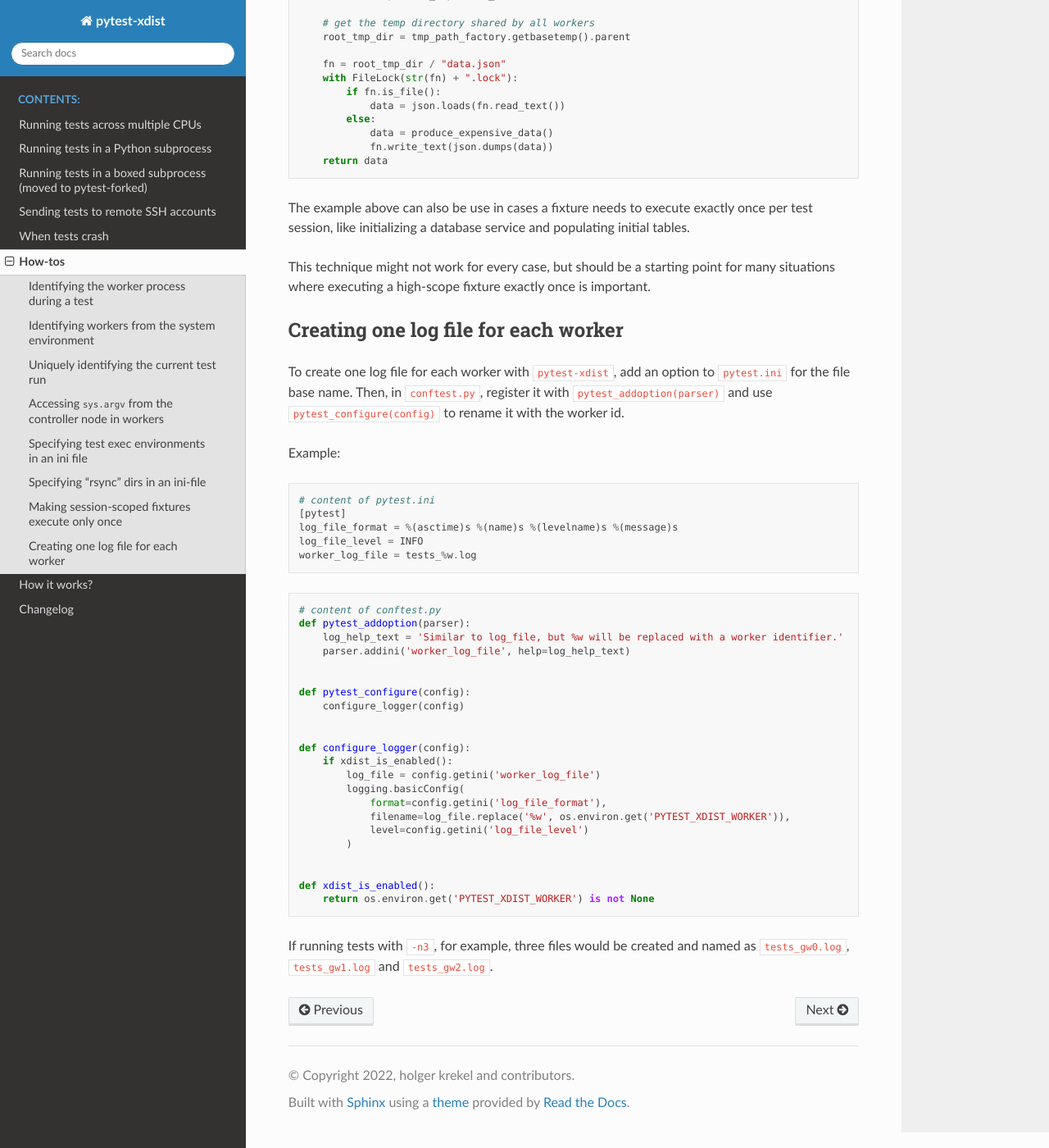
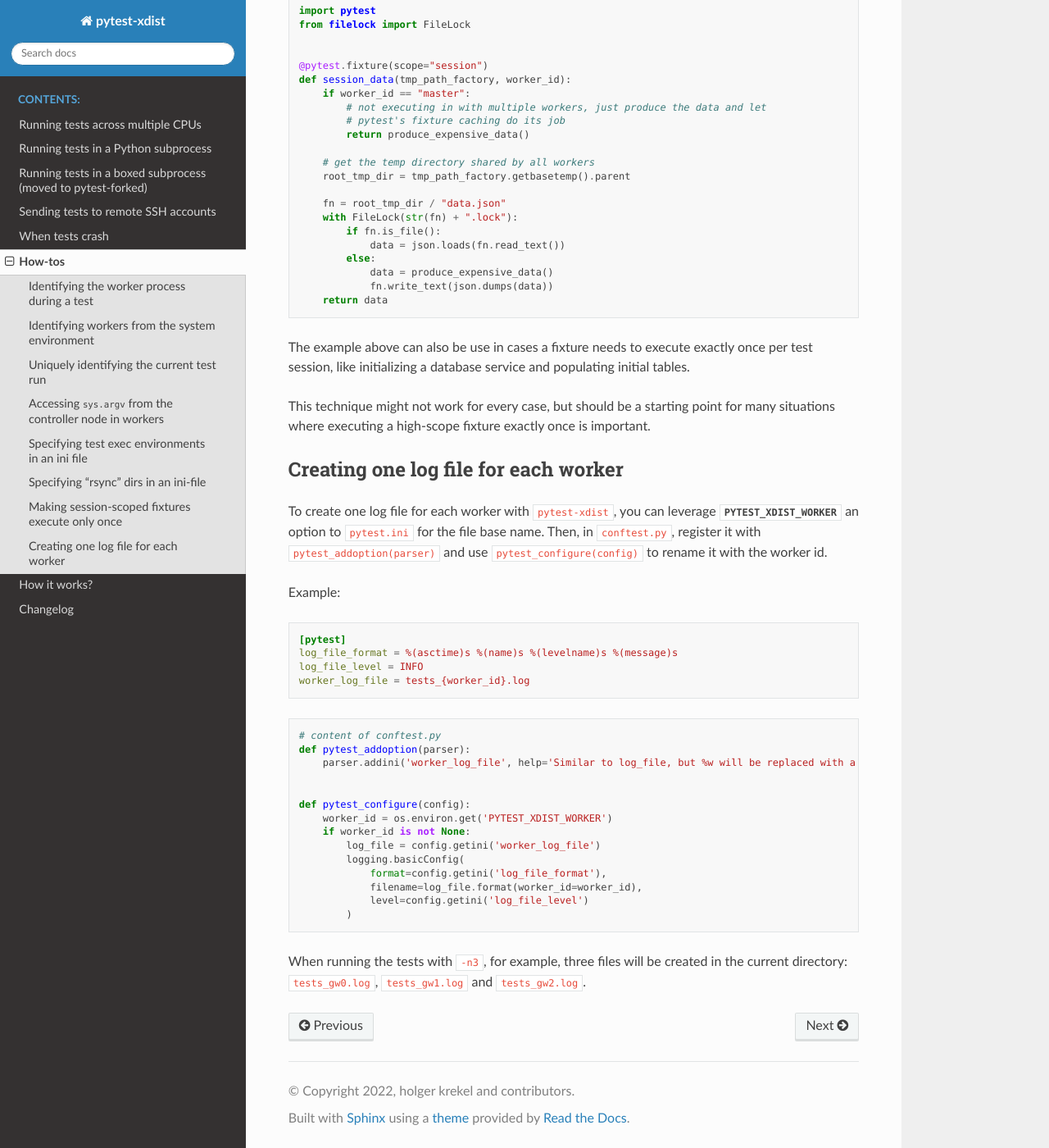
Before and after one commit to pytest-dev/pytest-xdist, a Sphinx documentation site: the page built from docs/how-to.rst, in a window 1280 px wide and 1400 px high, scrolled down 3850 px. Shown: the whole window at 82% size. Built offline with Sphinx 7.4.7 and the Read the Docs theme 2.0.0, drawn with Linux system fonts in a browser that asks for light colours; some of the changed text lies outside the part shown.

Commit message:
Simplify example and use syntax for env vars

```diff
--- a/docs/how-to.rst
+++ b/docs/how-to.rst
@@ -24,9 +24,13 @@
 Worker processes also have the following environment variables
 defined:
 
-* ``PYTEST_XDIST_WORKER``: the name of the worker, e.g., ``"gw2"``.
-* ``PYTEST_XDIST_WORKER_COUNT``: the total number of workers in this session,
-  e.g., ``"4"`` when ``-n 4`` is given in the command-line.
+.. envvar:: PYTEST_XDIST_WORKER
+
+The name of the worker, e.g., ``"gw2"``.
+
+.. envvar:: PYTEST_XDIST_WORKER_COUNT
+
+The total number of workers in this session, e.g., ``"4"`` when ``-n 4`` is given in the command-line.
 
 The information about the worker_id in a test is stored in the ``TestReport`` as
 well, under the ``worker_id`` attribute.
@@ -116,7 +120,9 @@
 
 Additionally, during a test run, the following environment variable is defined:
 
-* ``PYTEST_XDIST_TESTRUNUID``: the unique id of the test run.
+.. envvar:: PYTEST_XDIST_TESTRUNUID
+
+The unique id of the test run.
 
 Accessing ``sys.argv`` from the controller node in workers
 ^^^^^^^^^^^^^^^^^^^^^^^^^^^^^^^^^^^^^^^^^^^^^^^^^^^^^^^^^^
@@ -227,47 +233,38 @@
 Creating one log file for each worker
 ^^^^^^^^^^^^^^^^^^^^^^^^^^^^^^^^^^^^^
 
-To create one log file for each worker with ``pytest-xdist``, add
+To create one log file for each worker with ``pytest-xdist``, you can leverage :envvar:`PYTEST_XDIST_WORKER`
 an option to ``pytest.ini`` for the file base name. Then, in ``conftest.py``,
 register it with ``pytest_addoption(parser)`` and use ``pytest_configure(config)``
 to rename it with the worker id.
 
 Example:
 
-.. code-block:: python
+.. code-block:: ini
 
-    # content of pytest.ini
     [pytest]
     log_file_format = %(asctime)s %(name)s %(levelname)s %(message)s
     log_file_level = INFO
-    worker_log_file = tests_%w.log
+    worker_log_file = tests_{worker_id}.log
 
 
 .. code-block:: python
 
     # content of conftest.py
     def pytest_addoption(parser):
-        log_help_text = 'Similar to log_file, but %w will be replaced with a worker identifier.'
-        parser.addini('worker_log_file', help=log_help_text)
+        parser.addini('worker_log_file', help='Similar to log_file, but %w will be replaced with a worker identifier.')
 
 
     def pytest_configure(config):
-        configure_logger(config)
-
-
-    def configure_logger(config):
-        if xdist_is_enabled():
+        worker_id = os.environ.get('PYTEST_XDIST_WORKER')
+        if worker_id is not None:
             log_file = config.getini('worker_log_file')
             logging.basicConfig(
                 format=config.getini('log_file_format'),
-                filename=log_file.replace('%w', os.environ.get('PYTEST_XDIST_WORKER')),
+                filename=log_file.format(worker_id=worker_id),
                 level=config.getini('log_file_level')
             )
 
 
-    def xdist_is_enabled():
-        return os.environ.get('PYTEST_XDIST_WORKER') is not None
-
-
-If running tests with ``-n3``, for example, three files would be created and named
-as ``tests_gw0.log``, ``tests_gw1.log`` and ``tests_gw2.log``.
+When running the tests with ``-n3``, for example, three files will be created in the current directory:
+``tests_gw0.log``, ``tests_gw1.log`` and ``tests_gw2.log``.
```
